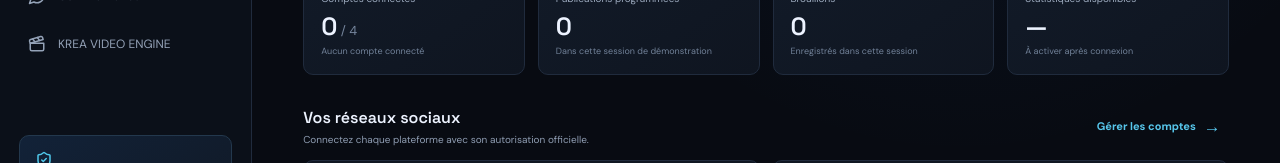
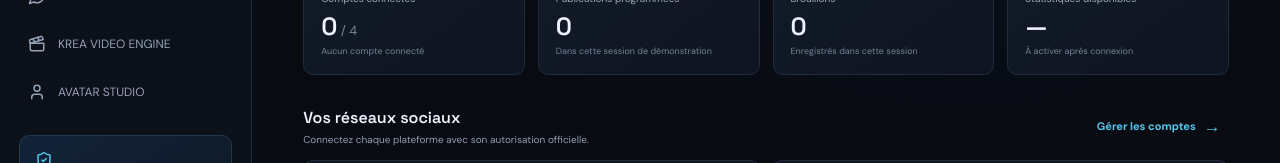
Before and after one commit to claus225/videoai-miniapp, a React (Vite) app: page / in a window 1280 px wide. Shown: the part 386-549 px from the top of the page. Built offline with nearby package versions, Linux system fonts and the light colour scheme.

Commit message:
Integrate Avatar Studio into KREA navigation

```diff
--- a/src/App.jsx
+++ b/src/App.jsx
@@ -3,9 +3,10 @@ import {
   Activity, BarChart3, CalendarDays, Check, ChevronDown, Clock3,
   Facebook, FileText, HelpCircle, Home, Instagram, Layers3, Link2,
   MessageCircle, Plus, Send, Settings, ShieldCheck, Sparkles,
-  Video, X, Youtube, Menu, Clapperboard
+  Video, X, Youtube, Menu, Clapperboard, User
 } from 'lucide-react'
 import VideoEngine from './VideoEngine.jsx'
+import AvatarStudio from './AvatarStudio.jsx'
 
 const channels = [
   { id: 'instagram', name: 'Instagram', Icon: Instagram, color: '#e879a8' },
@@ -22,6 +23,7 @@ const navigation = [
   { id: 'analytics', label: 'Statistiques', Icon: BarChart3 },
   { id: 'comments', label: 'Commentaires', Icon: MessageCircle },
   { id: 'video-engine', label: 'KREA VIDEO ENGINE', Icon: Clapperboard },
+  { id: 'avatar-studio', label: 'AVATAR STUDIO', Icon: User },
 ]
 
 function App() {
@@ -141,6 +143,7 @@ function App() {
 
         <div className="content-wrap">
           {page === 'video-engine' && <VideoEngine />}
+          {page === 'avatar-studio' && <AvatarStudio />}
           {page === 'overview' && <>
             <div className="page-heading"><div><div className="eyebrow">VOTRE ESPACE SOCIAL</div><h1>Vue générale</h1><p>Préparez et organisez vos contenus depuis un seul endroit.</p></div><button className="primary-button" onClick={() => changePage('compose')}><Plus size={17} /> Nouvelle publication</button></div>
             <div className="notice-banner"><Sparkles size={19} /><div><strong>Bienvenue dans KREA STUDIO Social Manager</strong><p>Le tableau de bord est en mode aperçu. Les connexions officielles et l’envoi automatique seront activés après la configuration des API et du serveur.</p></div></div>
```
